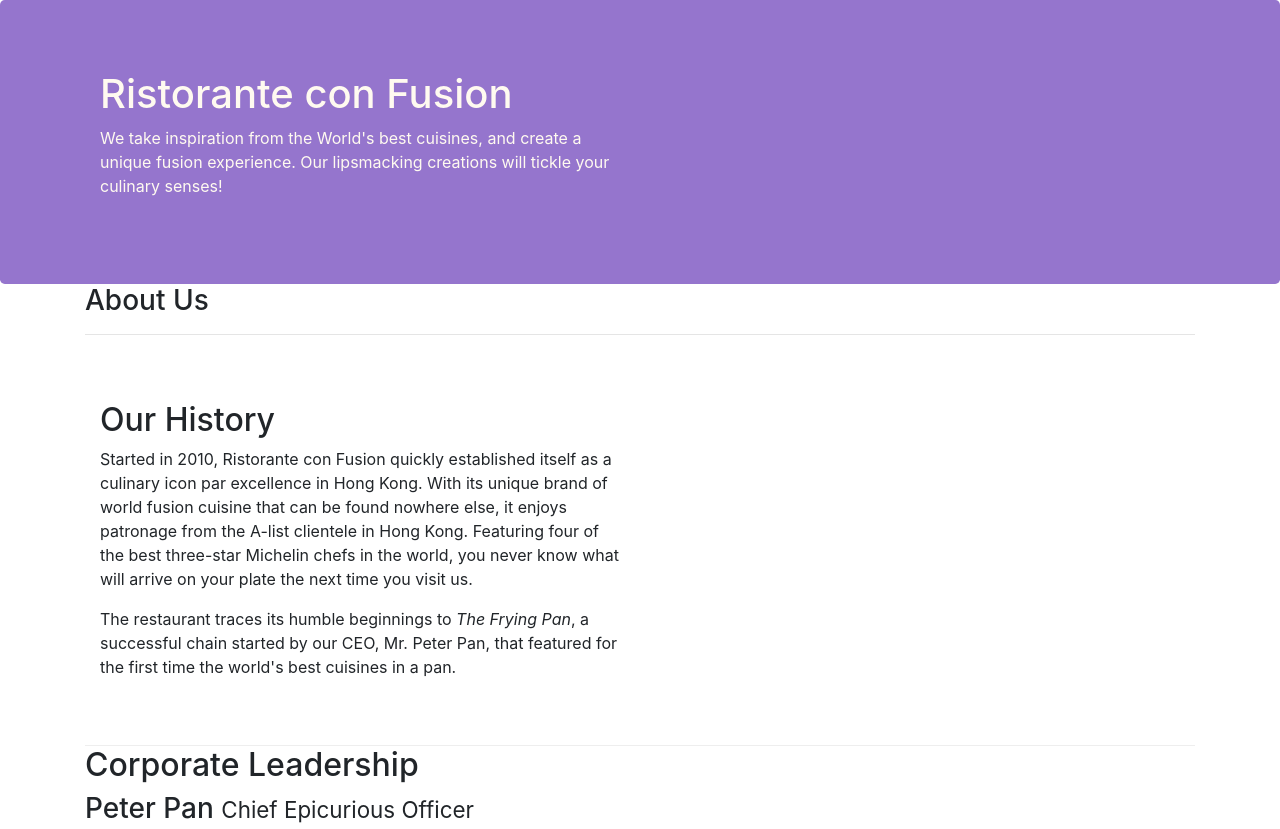
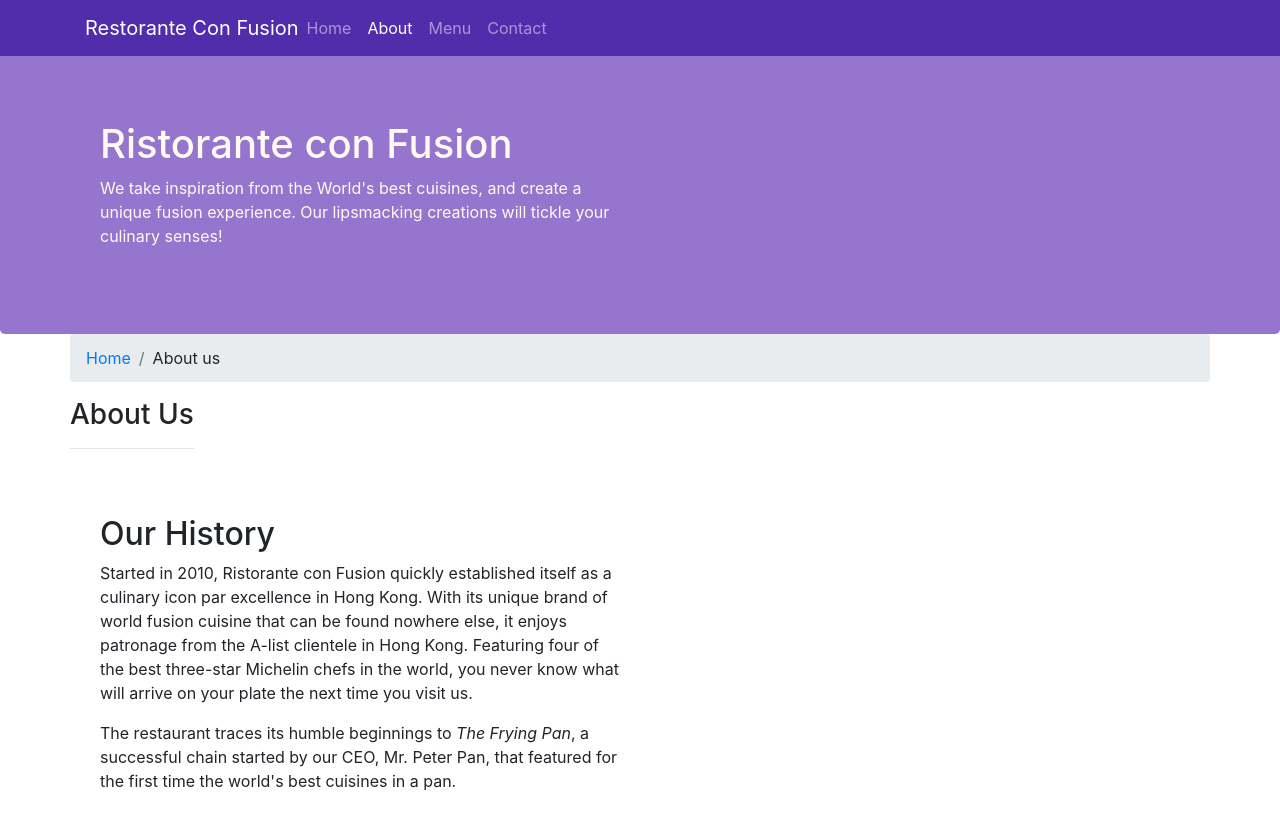
Before and after one commit to purirahul/Bootsrap-Practice, a website: page aboutus.html in a window 1280 px wide. Shown: the top 829 px of the page. Drawn offline with nearby package versions, Linux system fonts and the light colour scheme.

Commit message:
Added navbar and some styling

```diff
--- a/aboutus.html
+++ b/aboutus.html
@@ -18,6 +18,23 @@
 
 <body>
 
+  <nav class="navbar navbar-dark fixed-top navbar-expand-sm">
+    <div class="container">
+      <button class="navbar-toggler" type="button" data-toggle="collapse" data-target="#Navbar">
+          <span class="navbar-toggler-icon"></span>
+      </button>
+      <a class="navbar-brand mr-auto" href="./index.html">Restorante Con Fusion</a>
+      <div class="collapse navbar-collapse" id="Navbar">
+        <ul class="navbar-nav mr-auto">
+            <li class="nav-item "><a class="nav-link" href="./index.html">Home</a></li>
+            <li class="nav-item active"><a class="nav-link" href="./aboutus.html">About</a></li>
+            <li class="nav-item"><a class="nav-link" href="#">Menu</a></li>
+            <li class="nav-item"><a class="nav-link" href="#">Contact</a></li>
+        </ul>
+      </div>
+    </div>
+  </nav>
+
     <header class="jumbotron">
         <div class="container">
             <div class="row row-header">
@@ -32,7 +49,11 @@
     </header>
 
     <div class="container">
-        <div>
+        <div class="row">
+          <ol class="col-12 breadcrumb">
+              <li class="breadcrumb-item"><a href="./index.html">Home</a></li>
+              <li class="breadcrumb-item ">About us</li>
+          </ol>
             <div>
                <h3>About Us</h3>
                <hr>
@@ -72,7 +93,7 @@
                 <div class="col-4 offset-1 col-sm-2">
                     <h5>Links</h5>
                     <ul class="list-unstyled">
-                        <li><a href="#">Home</a></li>
+                        <li><a href="./index.html">Home</a></li>
                         <li><a href="#">About</a></li>
                         <li><a href="#">Menu</a></li>
                         <li><a href="#">Contact</a></li>
@@ -108,7 +129,7 @@
         </div>
     </footer>
 
-    <script src="node_modules/jquery/dist/jquery.slim.min.js"></script>
+    <script src="node_modules/jquery/jquery.min.js"></script>
     <script src="node_modules/popper.js/dist/umd/popper.min.js"></script>
     <script src="node_modules/bootstrap/dist/js/bootstrap.min.js"></script>
 
--- a/css/mystyles.css
+++ b/css/mystyles.css
@@ -28,3 +28,12 @@
   margin: 0px;
   color: #0f0f0f;
 }
+
+body{
+  padding: 50px 0px 0px 0px;
+  z-index: 0;
+}
+
+.navbar-dark{
+  background-color: #512DAB;
+}
```
Also changed, not shown: index.html (+20 -2 lines).
